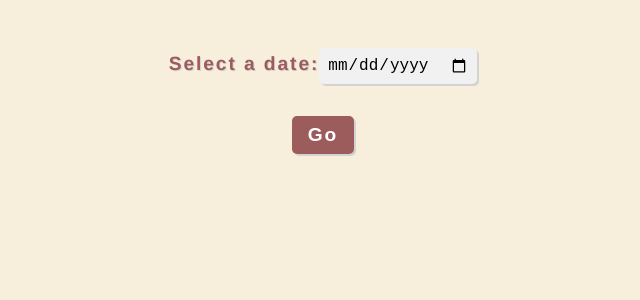
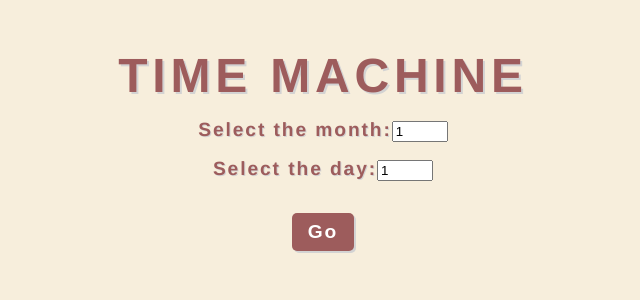
Before and after one commit to divyaprakashdp/time-machine, a React (Create React App) app in the folder time-machine/: page / in a window 1280 px wide. Before the commit this address had no page. Shown: the top 300 px of the page, without its empty margins (317-957 px from the left). Built offline with nearby package versions, Linux system fonts and the light colour scheme.

Commit message:
updated date formula and some ui changes

```diff
--- a/time-machine/src/App.css
+++ b/time-machine/src/App.css
@@ -1,12 +1,15 @@
 body {
   background-color: #f7eedc;
   font-family: 'Helvetica Neue', sans-serif;
+  text-align: center;
+  align-items: center;
+  justify-content: center;
 }
 
 h1 {
   font-size: 3rem;
   text-align: center;
-  margin-top: 3rem;
+  margin-top: 0rem;
   margin-bottom: 1rem;
   font-weight: bold;
   letter-spacing: 0.1em;
--- a/time-machine/src/DateForm.jsx
+++ b/time-machine/src/DateForm.jsx
@@ -5,26 +5,49 @@ import { DateContext } from "./DateContext";
 function DateForm() {
   const navigate = useNavigate();
   const { setDate } = useContext(DateContext);
-  const [inputDate, setInputDate] = useState(new Date());
+  const [inputDay, setInputDay] = useState(1);
+  const [inputMonth, setInputMonth] = useState(1);
 
   const handleSubmit = (event) => {
     event.preventDefault();
     console.log("event val = ", event.target[0].value);
-    setDate(event.target[0].value);
+    setDate(`${inputMonth}/${inputDay}`);
     navigate("/EventsPage");
+  };
+
+  const dayMaxValue = (month) => {
+    if (month < 1 || month > 12) {
+      return "Invalid month";
+    }
+
+    // Use an array to store the number of days in each month
+    const daysInMonthArray = [31, 29, 31, 30, 31, 30, 31, 31, 30, 31, 30, 31];
+
+    // Return the number of days for the given month
+    return daysInMonthArray[month - 1];
   };
 
   return (
     <form onSubmit={handleSubmit}>
+      <h1>TIME MACHINE</h1>
       <label>
-        Select a date:
+        Select the month:
         <input
-          type="date"
-          min="1900"
-          max="2099"
-          step="1"
-          value={inputDate}
-          onChange={(e) => setInputDate(e.target.value)}
+          type="number"
+          max={12}
+          min={1}
+          value={inputMonth}
+          onChange={(e) => setInputMonth(e.target.value)}
+        />
+      </label>
+      <label>
+        Select the day:
+        <input
+          type="number"
+          max={dayMaxValue(inputMonth)}
+          min={1}
+          value={inputDay}
+          onChange={(e) => setInputDay(e.target.value)}
         />
       </label>
       <button type="submit">Go</button>
--- a/time-machine/src/DisplayCards.jsx
+++ b/time-machine/src/DisplayCards.jsx
@@ -6,7 +6,7 @@ import {
   CardActions,
   Button,
   CardHeader,
-  CardMedia
+  CardMedia,
 } from "@mui/material";
 
 const DisplayCards = (props) => {
@@ -14,24 +14,27 @@ const DisplayCards = (props) => {
     <Card
       variant="outlined"
       sx={{
-        maxWidth: 345,
-        minWidth: 345,
+        maxWidth: "100%",
+        width: 280,
+        height: 460,
         ":hover": {
           boxShadow: 20,
         },
         boxShadow: 2,
         marginLeft: 6,
-        backgroundColor: "#aac9af"
+        backgroundColor: "#aac9af",
       }}
     >
       <CardMedia
         component="img"
-        height="250"
+        width="160"
+        height="280"
+        sx={{ objectFit: "contain" }}
         image={props.imageUrl}
         alt="Paella dish"
       />
-      <CardContent sx={{ height: 150 }}>
-        <Typography variant="body2" color="text.secondary">
+      <CardContent>
+        <Typography variant="body1" color="text.secondary">
           {props.cardData}
         </Typography>
       </CardContent>
--- a/time-machine/src/EventsPage.jsx
+++ b/time-machine/src/EventsPage.jsx
@@ -6,59 +6,22 @@ import { useNavigate } from "react-router-dom";
 import { DateContext } from "./DateContext";
 import "./App.css";
 
-function getMonthName(monthNumber) {
-  const date = new Date();
-  date.setMonth(monthNumber - 1);
-
-  return date.toLocaleString("en-US", { month: "short" });
-}
-
-function getMonth(date) {
-  return date.slice(5, 7);
-}
-
-function getDay(date) {
-  return date.slice(8);
-}
-
-function getYear(date) {
-  return date.slice(0, 4);
-}
-
 function EventsPage() {
   const navigate = useNavigate();
   const { selectedDate } = useContext(DateContext);
   const [isDataAvailable, setDataAvailable] = useState(false);
   const [eventData, setEventData] = useState([]);
 
-  // const options = {
-  //   method: "GET",
-  //   url: "https://historical-events-by-api-ninjas.p.rapidapi.com/v1/historicalevents",
-  //   params: {
-  //     year: selectedDate,
-  //   },
-  //   headers: {
-  //     "X-RapidAPI-Key": "851ce32772msh9f952fe7e7c8a91p1f386fjsn2a6c20768b56",
-  //     "X-RapidAPI-Host": "historical-events-by-api-ninjas.p.rapidapi.com",
-  //   },
-  // };
-
   useEffect(() => {
     const getEventsData = async () => {
       console.log("selectedDate", selectedDate);
       try {
         const response = await axios.get(
-          `https://api.wikimedia.org/feed/v1/wikipedia/en/onthisday/events/${getMonth(
-            selectedDate
-          )}/${getDay(selectedDate)}`
+          `https://api.wikimedia.org/feed/v1/wikipedia/en/onthisday/events/${selectedDate}`
         );
-
-        const eventdataArray = response.data.events.filter(
-          (item) => item.year == getYear(selectedDate)
-        );
-        setDataAvailable(eventdataArray.length > 0);
-        setEventData(eventdataArray);
-        console.log("Event Data => ", eventdataArray);
+        console.log(response);
+        setDataAvailable(response.data.events);
+        setEventData(response.data.events);
       } catch (error) {
         console.error(error);
       }
@@ -68,26 +31,21 @@ function EventsPage() {
 
   return (
     <div>
-      <label className="option-title">Year Selected: {selectedDate}</label>
-      <Grid
-        container
-        direction="row"
-        justifyContent="flex-start"
-        rowSpacing={5}
-      >
-        {isDataAvailable ? (
+      <label className="option-title">Date Selected: {selectedDate}</label>
+      <Grid container direction="row" justifyContent="center" rowSpacing={5}>
+        {eventData ? (
           eventData.map((event) => (
             <Grid item>
               <DisplayCards
-                imageUrl={event.pages[1].thumbnail.source}
+                imageUrl={event.pages[0].thumbnail?.source}
                 cardData={event.text}
-                btnText="More.."
-                onClick={() => navigate("/myDashboard")}
+                // btnText="More.."
+                // onClick={() => navigate("/myDashboard")}
               />
             </Grid>
           ))
         ) : (
-          <Alert severity="info">
+          <Alert severity="warning">
             No events available for the entered date.
           </Alert>
         )}
```
Also changed, not shown: 1 other file (tests, documents, lock files or other folders).
